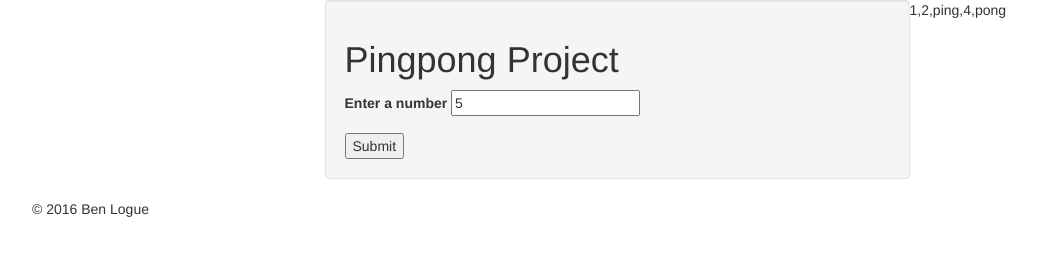
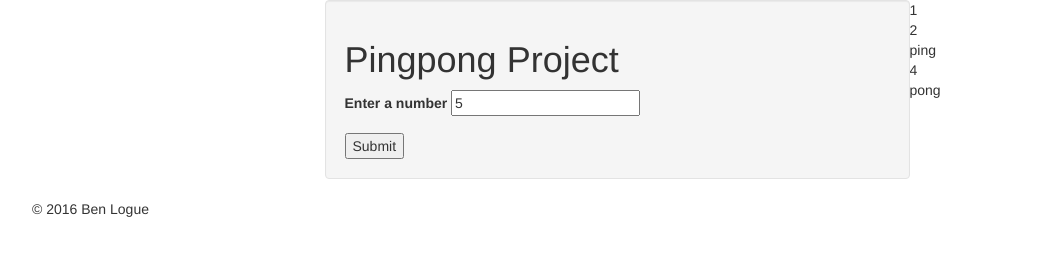
Before and after one commit to blogue/ping_pong, a plain HTML site: page index.html in a window 1280 px wide. Both pictures are taken after typing "5" into the empty fields and a click on the button "Submit". Shown: the whole page, without its empty margins (38-1075 px from the left). Drawn offline with Linux system fonts and the light colour scheme.

Commit message:
it will add function to append each number and instance of ping, pong or pingpong to page.

```diff
--- a/index.html
+++ b/index.html
@@ -43,7 +43,9 @@
               </form>
             </div>
             <div id="output">
+              <ul>
 
+              </ul>
             </div>
           </div>
         </div>
--- a/js/scripts.js
+++ b/js/scripts.js
@@ -7,12 +7,16 @@ $(document).ready(function(){
   $("#input").submit(function(event){
     event.preventDefault();
     var number = parseInt(($("#userNumber").val()));
+    var convertedNumbers = (numberToPingPong(number));
+
+    var listResult = function(resultArray) {
+      for (j=0; j < resultArray.length; j++) {
+      $('ul').append("<li>" + resultArray[j] + "</li>");
+      }
+    }
 
 
-    var convertedNumbers = (numberToPingPong(number));
-
-    $('#output').text(convertedNumbers);
-
+    listResult(convertedNumbers);
   });
 });
 
```
